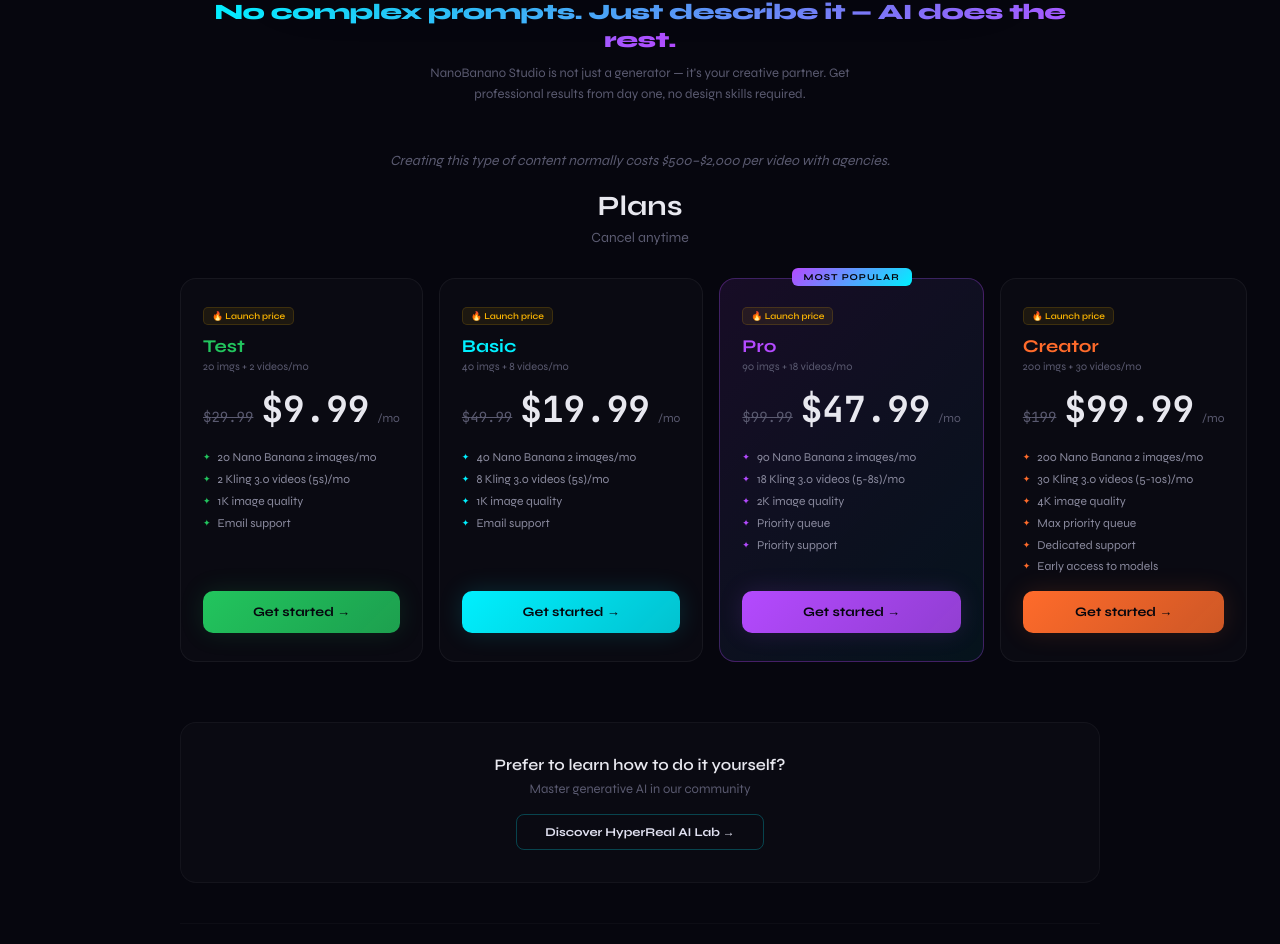
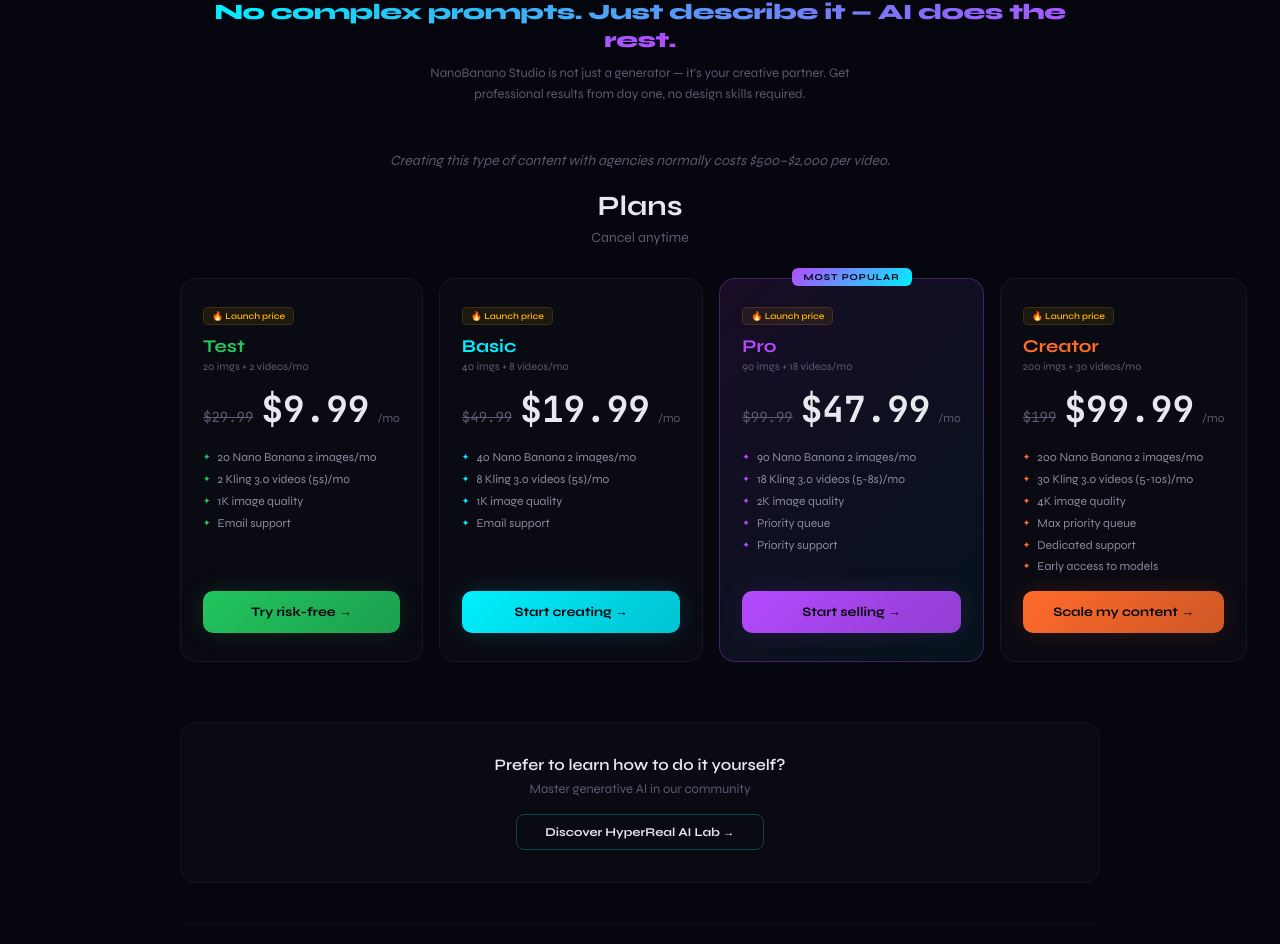
Before and after one commit to setnom/hyperreal-studio, a React (Vite) app: page / in a window 1280 px wide. Shown: the part 1507-2451 px from the top of the page. Built offline with nearby package versions, Linux system fonts and the light colour scheme.

Commit message:
v32g: CTAs psicológicos para todos + texto agencias corregido

```diff
--- a/src/App.jsx
+++ b/src/App.jsx
@@ -1700,8 +1700,8 @@ export default function App() {
       {/* Pricing */}
       <p style={{ fontSize: isDesk ? 14 : 12, color: "#5a5a70", textAlign: "center", marginBottom: isDesk ? 20 : 14, fontStyle: "italic" }}>
         {lang === "en"
-          ? "Creating this type of content normally costs $500–$2,000 per video with agencies."
-          : "Crear este tipo de contenido normalmente cuesta $500–$2,000 por video con agencias."}
+          ? "Creating this type of content with agencies normally costs $500–$2,000 per video."
+          : "Crear este tipo de contenido con agencias normalmente cuesta $500–$2,000 por video."}
       </p>
       <h2 style={{ fontSize: isDesk ? 28 : 20, fontWeight: 700, textAlign: "center", marginBottom: 6 }}>{t("plans_title")}</h2>
       <p style={{ fontSize: isDesk ? 14 : 12, color: "#5a5a70", textAlign: "center", marginBottom: isDesk ? 32 : 18 }}>{t("plans_sub")}</p>
@@ -1713,9 +1713,7 @@ export default function App() {
             pro:     { es: "Empezar a vender →",       en: "Start selling →" },
             creator: { es: "Escalar mi contenido →",   en: "Scale my content →" },
           };
-          const cta = session
-            ? (lang === "en" ? planCta[pl.id].en : planCta[pl.id].es)
-            : t("start_now");
+          const cta = lang === "en" ? planCta[pl.id].en : planCta[pl.id].es;
           return <PlanCard key={pl.id} pl={pl} onAction={() => setPage(session ? P.PLANS : P.AUTH)} actionLabel={cta} isDesk={isDesk} lang={lang} features={planFeatures(pl)} />;
         })}
       </div>
```
